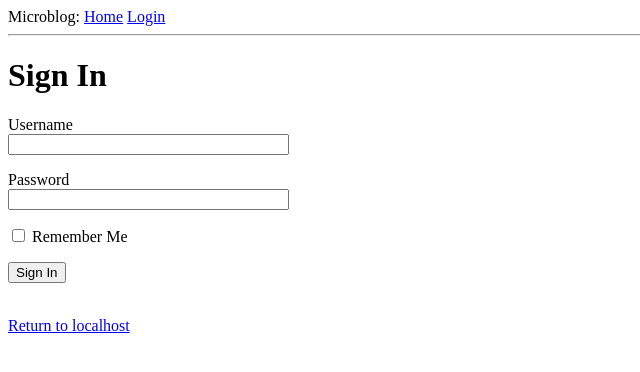
After one commit to peterkovacik/microblog, a Flask app: page /login in a window 1280 px wide. The commit adds this page. Shown: the top 372 px of the page, without its empty margins (0-640 px from the left). Run offline with Flask 2, Linux system fonts and the light colour scheme.

Commit message:
add login form

```diff
--- a/app/__init__.py
+++ b/app/__init__.py
@@ -1,3 +1,7 @@
 from flask import Flask
+from config import Config
+
 app = Flask(__name__)
+app.config.from_object(Config)
+
 from app import routes
--- /dev/null
+++ b/app/forms.py
@@ -0,0 +1,9 @@
+from flask_wtf import FlaskForm
+from wtforms import StringField, PasswordField, BooleanField, SubmitField
+from wtforms.validators import DataRequired
+
+class LoginForm(FlaskForm):
+    username = StringField('Username', validators=[DataRequired()])
+    password = PasswordField('Password', validators=[DataRequired()])
+    remember_me = BooleanField('Remember Me')
+    submit = SubmitField('Sign In')
--- a/app/routes.py
+++ b/app/routes.py
@@ -1,5 +1,6 @@
-from flask import render_template
+from flask import render_template, flash, redirect, url_for
 from app import app
+from app.forms import LoginForm
 
 @app.route('/')
 @app.route('/index')
@@ -16,3 +17,8 @@ def index():
         }
     ]
     return render_template('index.html', title='Home', user=user, posts=posts)
+
+@app.route('/login', methods=['GET', 'POST'])
+def login():
+    form = LoginForm()
+    return render_template('login.html', title='Sign In', form=form)
--- a/app/templates/base.html
+++ b/app/templates/base.html
@@ -7,7 +7,11 @@
         {% endif %}
     </head>
     <body>
-        <div>Microblog: <a href="/index">Home</a></div>
+        <div>
+            Microblog:
+            <a href="/index">Home</a>
+            <a href="/login">Login</a>
+        </div>
         <hr>
         {% block content %}{% endblock %}
 
--- /dev/null
+++ b/app/templates/login.html
@@ -0,0 +1,18 @@
+{% extends "base.html" %}
+
+{% block content %}
+    <h1>Sign In</h1>
+    <form action="" method="post">
+        {{ form.hidden_tag() }}
+        <p>
+            {{ form.username.label }}<br>
+            {{ form.username(size=32) }}
+        </p>
+        <p>
+            {{ form.password.label }}<br>
+            {{ form.password(size=32) }}
+        </p>
+        <p>{{ form.remember_me() }} {{ form.remember_me.label }}</p>
+        <p>{{ form.submit() }}</p>
+    </form>
+{% endblock %}
```
